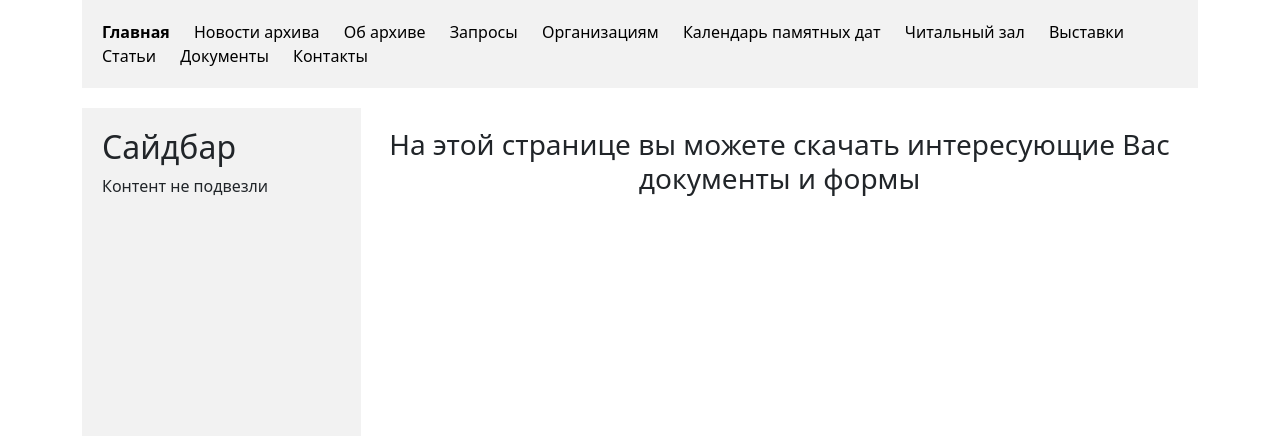
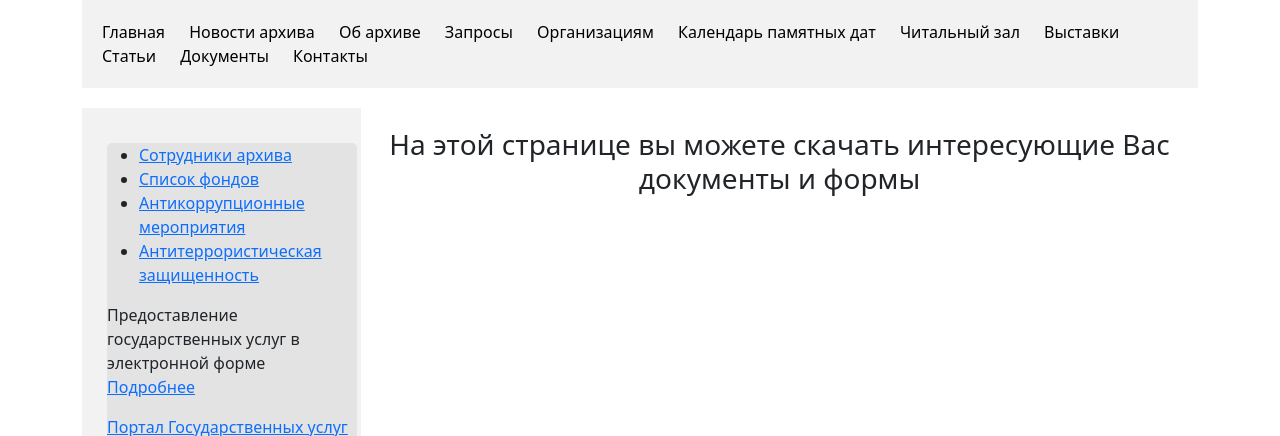
Before and after one commit to DmitriiSaraev/archive_site, a Django app: page /docs/ in a window 1280 px wide. Shown: the top 436 px of the page. Run offline with Django 4.2, Linux system fonts and the light colour scheme; data that the repository does not hold is empty.

Commit message:
saw sidebar

```diff
--- a/archive_project/archive/models.py
+++ b/archive_project/archive/models.py
@@ -14,7 +14,9 @@ class Post(models.Model):
         ('reading_room', 'Читальный зал'),
         ('requests_t', 'запросы тематические'),
         ('requests_sp', 'запросы соц. пр.'),
-        ('external_reference', 'внешние ссылки')
+        ('external_reference', 'внешние ссылки'),
+        ('sotrydniki', 'Сотрудники архива'),
+        ('sidebar', 'Сайдбар'),
     ]
 
     name = models.CharField(max_length=200,
--- a/archive_project/archive/static/styles.css
+++ b/archive_project/archive/static/styles.css
@@ -138,14 +138,7 @@ h3 {
     font-size: 14px;
 }
 
-p {
-    display: block;
-    margin-block-start: 1em;
-    margin-block-end: 1em;
-    margin-inline-start: 0px;
-    margin-inline-end: 0px;
-    unicode-bidi: isolate;
-}
+
 
 .img_content {
     float: left;
@@ -154,3 +147,16 @@ p {
     padding-right: 10px;
     padding-bottom: 8px;
 }
+
+#sait_bar {
+    float: left;
+    margin-left: 5px;
+    margin-top: 15px;
+    margin-bottom: 100px;
+    background: #e3e3e3;
+    width: 250px;
+    border-bottom-left-radius: 5px;
+    border-bottom-right-radius: 5px;
+    border-top-right-radius: 5px;
+    border-top-left-radius: 5px;
+}
--- a/archive_project/archive/templates/archive/base.html
+++ b/archive_project/archive/templates/archive/base.html
@@ -21,10 +21,7 @@
       </header>
     <div class="flex-container">
       <div  class="sidebar">
-        {% block saidebar %}
-          <h2>Сайдбар</h2>
-          Контент не подвезли
-        {% endblock %}
+        {% include 'archive/includes/sidebar.html' %}
       </div>
 
       <main class="main-content">
--- a/archive_project/archive/templates/archive/includes/header.html
+++ b/archive_project/archive/templates/archive/includes/header.html
@@ -1,25 +1,25 @@
 {% load static %}
 <div id="header">
   <ul>
-    <li><a class="active" href="{% url 'archive:index' %}">Главная</a>
+    <li><a href="{% url 'archive:index' %}">Главная</a>
     </li>
     <li><a href="{% url 'archive:news' %}">Новости архива</a>
     </li>
     <li><a href="{% url 'archive:about' %}">Об архиве</a>
     </li>
-    <li><a href="http://talica-arkhi-rf.1gb.ru/Zaprosi.html">Запросы</a></li>
+    <li><a href="{% url 'archive:querys' %}">Запросы</a></li>
     <li><a
-      href="http://talica-arkhi-rf.1gb.ru/Organizaziyam.html">Организациям</a>
+      href="{% url 'archive:organizaziyam' %}">Организациям</a>
     </li>
-    <li><a href="http://talica-arkhi-rf.1gb.ru/Kalendar.html">Календарь
+    <li><a href="{% url 'archive:kalendar' %}">Календарь
       памятных дат</a></li>
-    <li><a href="http://talica-arkhi-rf.1gb.ru/reding_room.html">Читальный
+    <li><a href="{% url 'archive:reading_room' %}">Читальный
       зал</a></li>
-    <li><a href="http://talica-arkhi-rf.1gb.ru/Vistavki.html">Выставки</a>
+    <li><a href="{% url 'archive:exhibitions' %}">Выставки</a>
     </li>
-    <li><a href="http://talica-arkhi-rf.1gb.ru/stateiki.html">Статьи</a></li>
-    <li><a href="http://talica-arkhi-rf.1gb.ru/Docs.html">Документы</a></li>
-    <li><a href="http://talica-arkhi-rf.1gb.ru/Kontakti.html">Контакты</a>
+    <li><a href="{% url 'archive:articles' %}">Статьи</a></li>
+    <li><a href="{% url 'archive:docs' %}">Документы</a></li>
+    <li><a href="{% url 'archive:contacts' %}">Контакты</a>
     </li>
   </ul>
 </div>
--- /dev/null
+++ b/archive_project/archive/templates/archive/includes/sidebar.html
@@ -0,0 +1,43 @@
+{% load static %}
+
+<div id="sait_bar">
+  <ul>
+
+    <li><a href="{% url 'archive:sotrydniki' %}">Сотрудники
+      архива</a></li>
+    <li><a href="http://talica-arkhi-rf.1gb.ru/spisokfondov.html">Список
+      фондов</a></li>
+    <li><a href="http://talica-arkhi-rf.1gb.ru/antikorypziya.html">Антикоррупционные
+      мероприятия</a></li>
+    <li><a href="http://talica-arkhi-rf.1gb.ru/antiterrorizm.html">Антитеррористическая
+      защищенность</a></li>
+
+  </ul>
+  {% for post in sidebar %}
+    <p>{{ post.title }}</p>
+  {% endfor %}
+
+  <p class="txt_bar">Предоставление государственных услуг в электронной форме
+    <br><a href="https://www.gosuslugi.ru/">Подробнее</a>
+  </p>
+  <p class="txt_bar">
+    <a href="https://www.gosuslugi.ru/">Портал Государственных услуг</a>
+    <a href="https://www.gosuslugi.ru/"><img src="img/logo_gosyslygi.jpg"></a>
+  </p>
+  <p class="txt_bar">
+    <a href="http://atalica.ru/">Сайт Администрации
+      Талицкого городского округа</a>
+    <a href="http://atalica.ru/"><img src="img/sait_administracii.jpg"></a>
+  </p>
+  <p class="txt_bar">
+    <a href="http://uprarchives.midural.ru/">Управление архивам Свердловской
+      области</a>
+    <a href="http://uprarchives.midural.ru/"><img src="img/ypravlenie.jpg"></a>
+  </p>
+  <p class="txt_bar">
+    <a href="http://xn----7sbbah9aya9ad3as8e.xn--p1ai/">Архивы Свердловской
+      области</a><br>
+    <a href="http://xn----7sbbah9aya9ad3as8e.xn--p1ai/"><img
+      src="img/arhivi.jpg"></a>
+  </p>
+</div>
--- a/archive_project/archive/urls.py
+++ b/archive_project/archive/urls.py
@@ -16,5 +16,6 @@ urlpatterns = [
     path('exhibitions/', views.exhibitions, name='exhibitions'),
     path('articles/', views.articles, name='articles'),
     path('docs/', views.docs, name='docs'),
-    path('contacts/', views.contacts, name='contacts')
+    path('contacts/', views.contacts, name='contacts'),
+    path('sotrydniki/', views.sotrydniki, name='sotrydniki'),
 ]
--- a/archive_project/archive/views.py
+++ b/archive_project/archive/views.py
@@ -126,3 +126,11 @@ def contacts(request):
     context['operating_mode'] = operating_mode
 
     return render(request, 'archive/pages/contacts.html', context)
+
+
+def sotrydniki(request):
+    context = {}
+    sotrydniki = Post.objects.filter(type_post='sotrydniki').first()
+    context['sotrydniki'] = sotrydniki
+
+    return render(request, 'archive/pages/sotrydniki.html', context)
--- a/archive_project/config/settings.py
+++ b/archive_project/config/settings.py
@@ -39,6 +39,7 @@ INSTALLED_APPS = [
     'django.contrib.staticfiles',
 
     'archive.apps.ArchiveConfig',
+    'core',
 ]
 
 MIDDLEWARE = [
@@ -64,6 +65,7 @@ TEMPLATES = [
                 'django.template.context_processors.request',
                 'django.contrib.auth.context_processors.auth',
                 'django.contrib.messages.context_processors.messages',
+                'core.context_processors.sidebar.sidebar',
             ],
         },
     },
--- /dev/null
+++ b/archive_project/core/context_processors/sidebar.py
@@ -0,0 +1,7 @@
+from archive.models import Post
+
+
+def sidebar(request):
+    sidebar = Post.objects.filter(type_post='sidebar')
+
+    return {'sidebar': sidebar, }
```
Also changed, not shown: archive_project/archive/templates/archive/pages/sotrydniki.html (added, +14 -0 lines).
